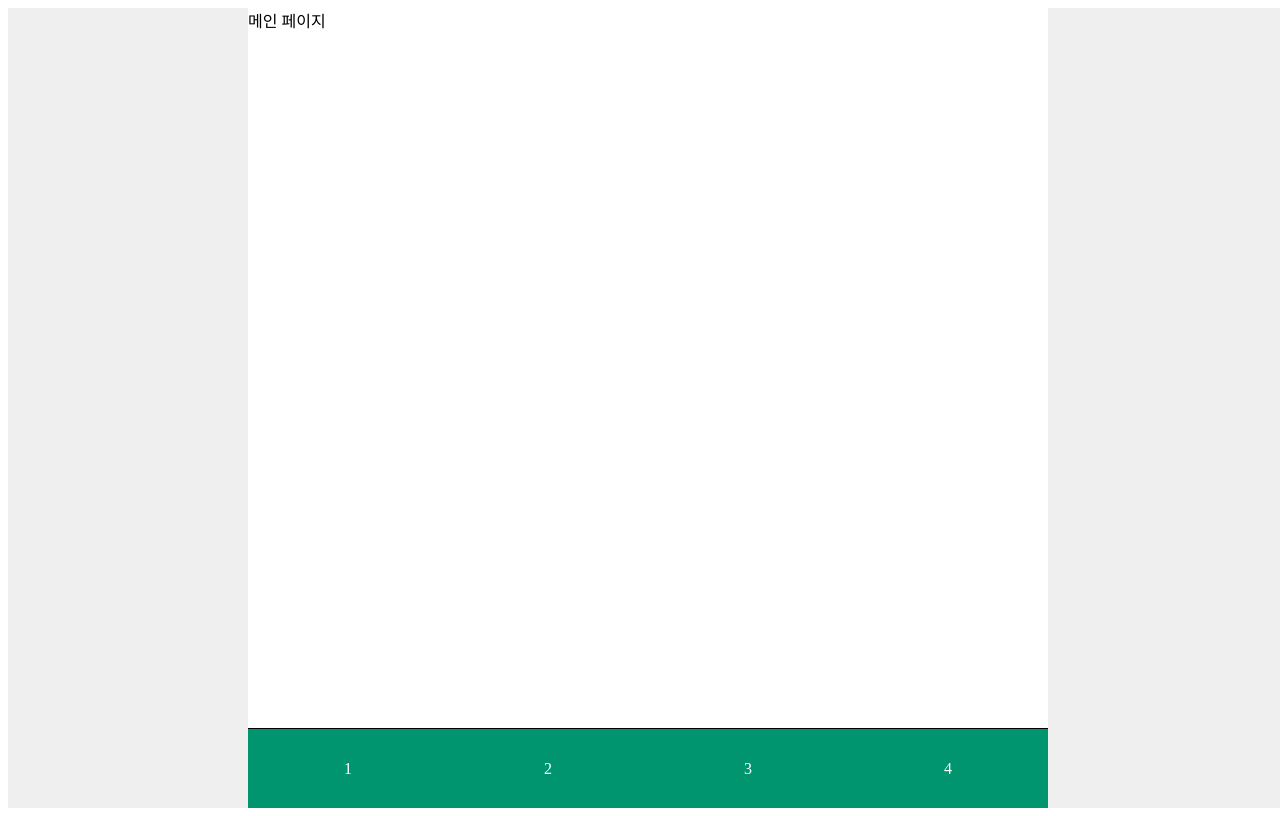
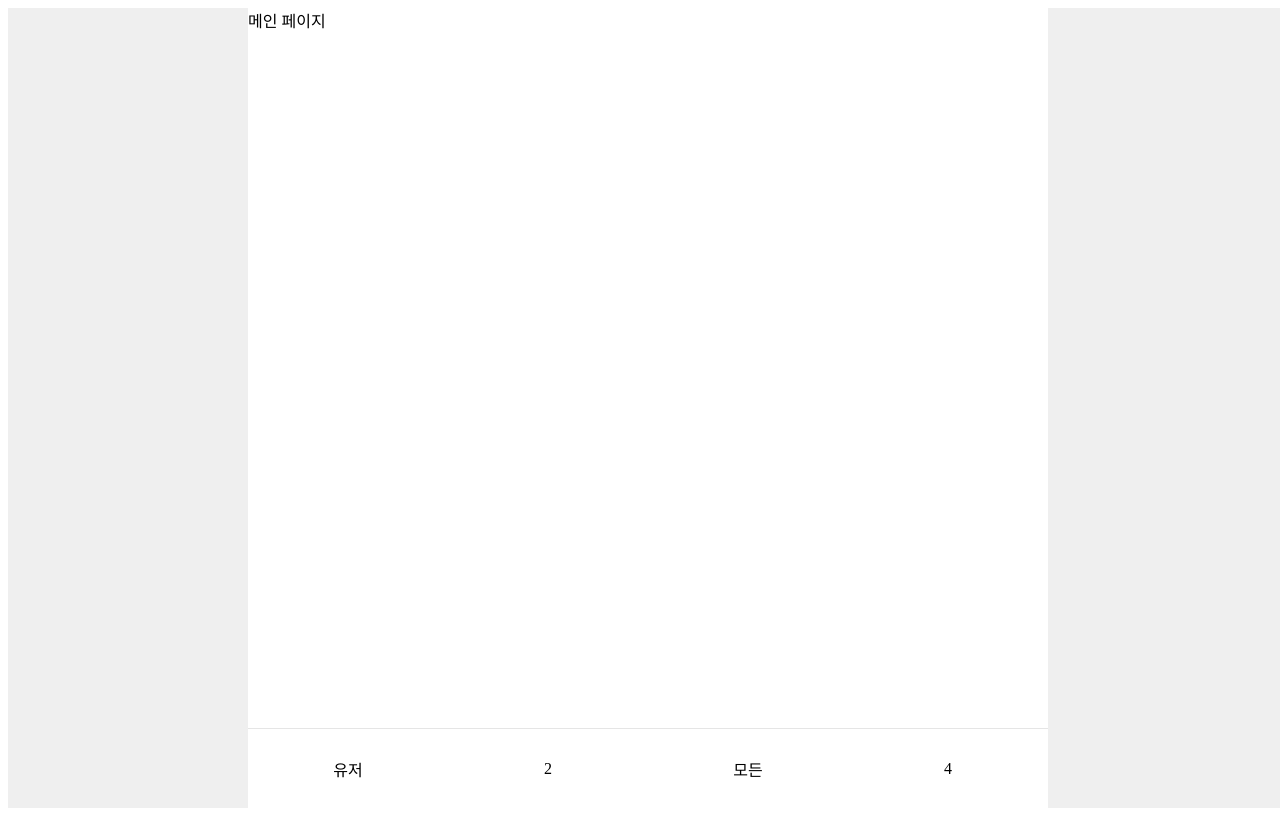
Before and after one commit to KDT1-FE/Y_FE_Toy2, a Next.js app: page / in a window 1280 px wide. Built offline with nearby package versions, Linux system fonts and the light colour scheme.

Commit message:
Feat: Navigation 수정

```diff
--- a/src/components/Navigation.tsx
+++ b/src/components/Navigation.tsx
@@ -6,13 +6,13 @@ export default function Navigation() {
     return (
         <NavigationContainer>
             <NavigationBox>
-                <NavigationAnchor href="#">1</NavigationAnchor>
+                <NavigationAnchor href="users">유저</NavigationAnchor>
             </NavigationBox>
             <NavigationBox>
                 <NavigationAnchor href="#">2</NavigationAnchor>
             </NavigationBox>
             <NavigationBox>
-                <NavigationAnchor href="#">3</NavigationAnchor>
+                <NavigationAnchor href="allchats">모든</NavigationAnchor>
             </NavigationBox>
             <NavigationBox>
                 <NavigationAnchor href="#">4</NavigationAnchor>
@@ -30,8 +30,8 @@ const NavigationContainer = styled.div`
 
     display: flex;
 
-    background-color: #00956e;
-    border-top: 1px solid black;
+    background-color: #fff;
+    border-top: 1px solid rgba(0, 0, 0, 0.1);
 `;
 
 const NavigationBox = styled.div`
@@ -40,7 +40,7 @@ const NavigationBox = styled.div`
 `;
 
 const NavigationAnchor = styled.a`
-    color: white;
+    color: black;
     width: 100%;
     height: 100%;
 
@@ -50,6 +50,6 @@ const NavigationAnchor = styled.a`
 
     text-decoration: none;
     &:hover {
-        color: #efefef;
+        color: #00956e;
     }
 `;
```
